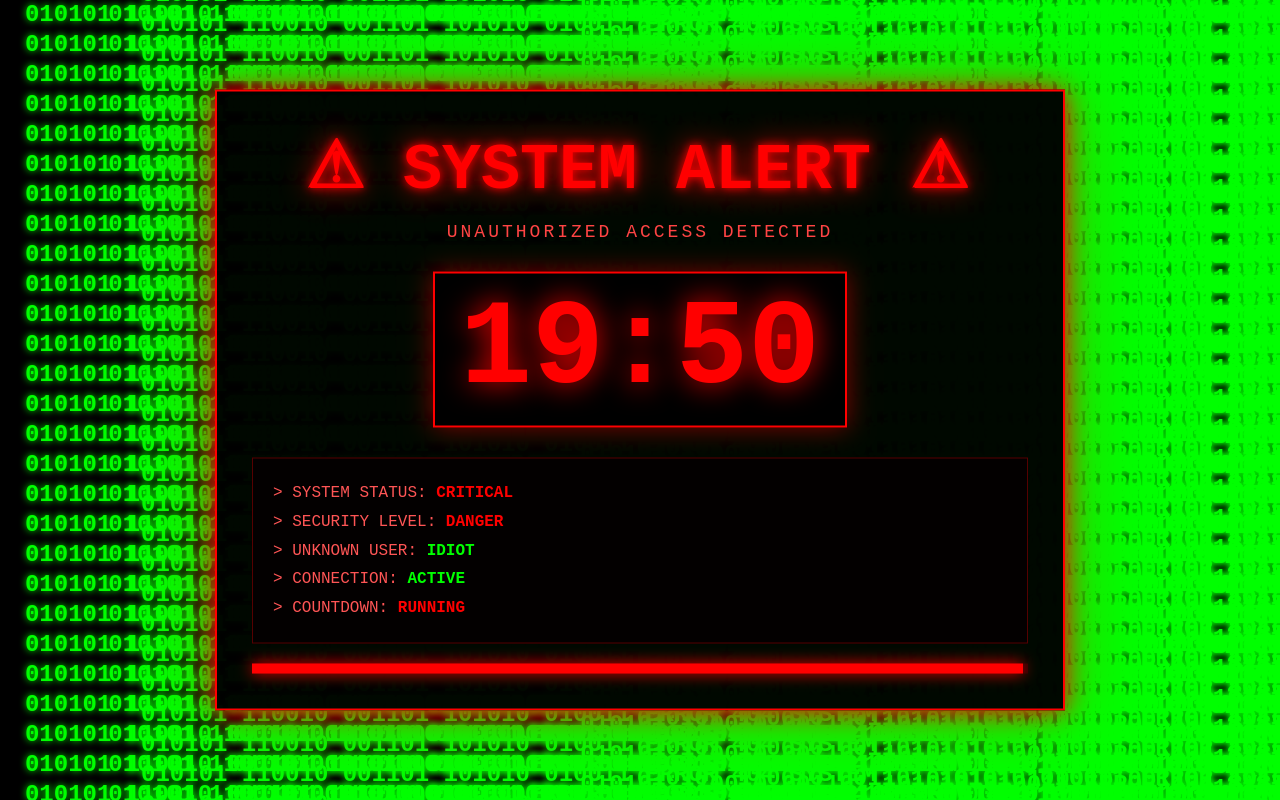
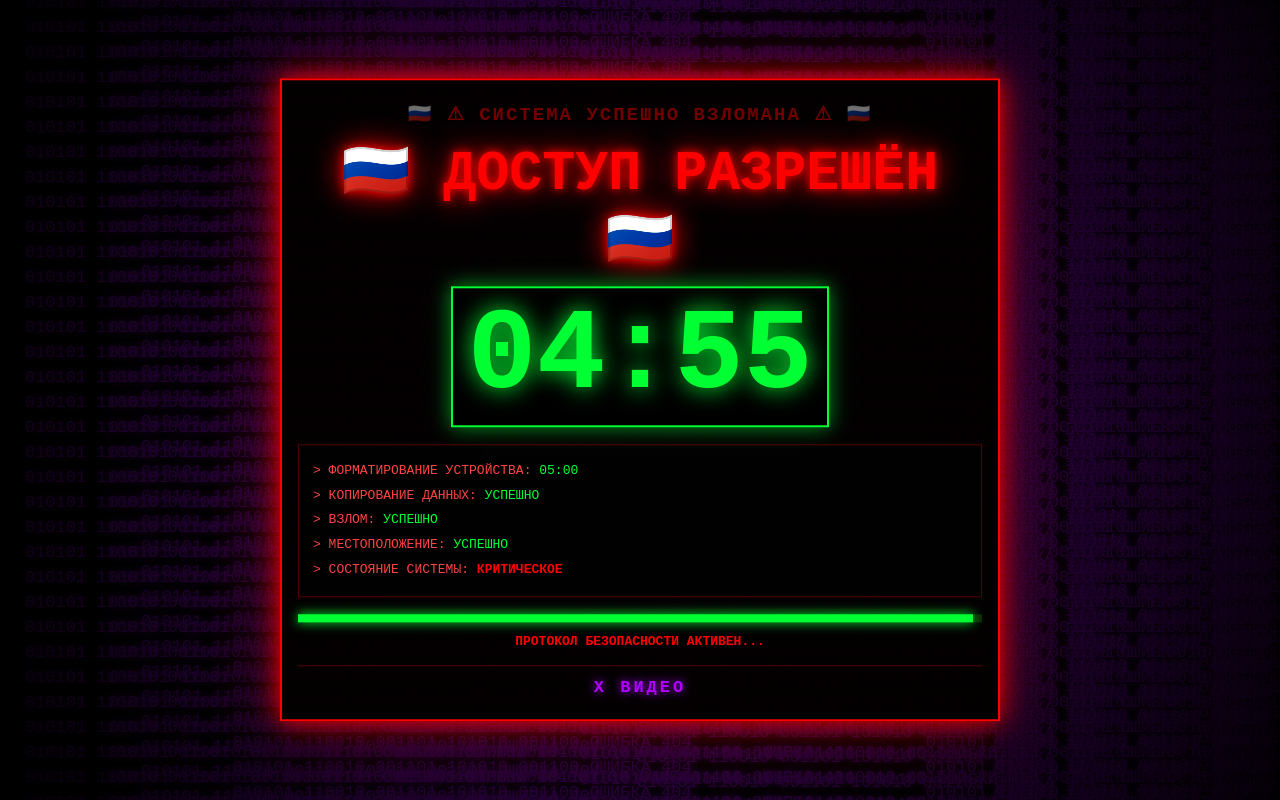
Before and after one commit to lucasminoli2013-dotcom/meu-site, a plain HTML site: page index.html in a window 1280 px wide. Drawn offline with Linux system fonts and the light colour scheme.

Commit message:
Update index.html

```diff
--- a/index.html
+++ b/index.html
@@ -1,10 +1,10 @@
 <!DOCTYPE html>
-<html lang="pt-BR">
+<html lang="ru">
 <head>
 <meta charset="UTF-8">
 <meta name="viewport" content="width=device-width, initial-scale=1.0">
 
-<title>SECURITY ALERT</title>
+<title>🇷🇺 Системное предупреждение</title>
 
 <style>
 * {
@@ -13,39 +13,32 @@
 
 body {
     margin: 0;
-    width: 100vw;
     height: 100vh;
     overflow: hidden;
     background: #000;
     font-family: "Courier New", monospace;
 }
 
-/* FUNDO VERDE */
-#fundo {
+/* NÚMEROS DO FUNDO — ROXO */
+#matrix {
     position: fixed;
     inset: 0;
     overflow: hidden;
-    z-index: 1;
+    opacity: .38;
 }
 
-.codigo {
+.code {
     position: absolute;
     top: -120%;
-
-    color: #00ff00;
-    font-size: 24px;
-    font-weight: bold;
-    line-height: 30px;
-
-    text-shadow: 0 0 7px #00ff00;
-
+    color: #b000ff;
+    font-size: 17px;
+    line-height: 25px;
     white-space: pre;
-
-    /* VELOCIDADE NORMAL */
-    animation: queda 14s linear infinite;
+    text-shadow: 0 0 8px #b000ff;
+    animation: fall linear infinite;
 }
 
-@keyframes queda {
+@keyframes fall {
     from {
         transform: translateY(0);
     }
@@ -55,272 +48,313 @@ body {
     }
 }
 
+/* ESCURECIMENTO */
+.dark {
+    position: fixed;
+    inset: 0;
+    z-index: 2;
+    background: radial-gradient(
+        circle,
+        transparent 10%,
+        rgba(0,0,0,.92) 100%
+    );
+}
+
 /* PAINEL */
-.painel {
+.panel {
     position: absolute;
-    z-index: 10;
+    z-index: 5;
+
+    width: 92%;
+    max-width: 720px;
 
     left: 50%;
     top: 50%;
 
     transform: translate(-50%, -50%);
 
-    width: 90%;
-    max-width: 850px;
+    padding: 22px 16px;
 
-    padding: 35px;
+    background: rgba(4,0,0,.97);
 
-    background: rgba(0, 0, 0, 0.97);
-
-    border: 2px solid #ff0000;
+    border: 2px solid red;
 
     box-shadow:
-        0 0 25px #ff0000,
-        0 0 70px rgba(255, 0, 0, 0.35);
+        0 0 25px red,
+        0 0 70px rgba(255,0,0,.3);
 
     text-align: center;
 }
 
-/* TÍTULO */
-h1 {
-    margin: 0;
-
-    color: #ff0000;
-
-    font-size: clamp(35px, 7vw, 65px);
-
-    text-shadow:
-        0 0 10px #ff0000,
-        0 0 30px #ff0000;
-
-    animation: glitch 0.8s infinite;
+/* ALERTA */
+.warning {
+    color: red;
+    font-size: clamp(13px, 4vw, 19px);
+    font-weight: bold;
+    letter-spacing: 2px;
+    animation: blink .8s infinite;
 }
 
-@keyframes glitch {
-    0%, 100% {
-        transform: translate(0);
-    }
-
-    25% {
-        transform: translate(-3px, 1px);
-    }
-
+@keyframes blink {
     50% {
-        transform: translate(3px, -1px);
-    }
-
-    75% {
-        transform: translate(-1px, 2px);
+        opacity: .3;
     }
 }
 
-.subtitulo {
-    margin-top: 15px;
+/* TÍTULO */
+h1 {
+    margin: 12px 0;
 
-    color: #ff4444;
+    color: red;
 
-    font-size: 18px;
+    font-size: clamp(28px, 8vw, 55px);
 
-    letter-spacing: 3px;
+    text-shadow:
+        0 0 10px red,
+        0 0 30px red;
 }
 
-/* TIMER */
+/* TIMER — VERDE */
 #timer {
     display: inline-block;
 
-    margin: 30px 0;
-    padding: 8px 25px;
+    color: #00ff33;
 
-    color: #ff0000;
     background: #000;
 
-    border: 2px solid #ff0000;
+    border: 2px solid #00ff33;
 
-    font-size: clamp(70px, 15vw, 120px);
+    padding: 3px 14px;
+
+    font-size: clamp(65px, 18vw, 115px);
 
     font-weight: bold;
 
-    text-shadow: 0 0 30px #ff0000;
+    text-shadow: 0 0 25px #00ff33;
 
-    box-shadow: 0 0 25px rgba(255, 0, 0, 0.5);
+    box-shadow:
+        0 0 20px rgba(0,255,51,.6);
 }
 
 /* TERMINAL */
 .terminal {
-    padding: 20px;
+    margin-top: 17px;
+
+    padding: 14px;
+
+    background: #010101;
+
+    border: 1px solid #550000;
 
     text-align: left;
 
-    background: #030000;
+    color: #ff4444;
 
-    border: 1px solid #550000;
+    font-size: 13px;
 
-    color: #ff5555;
-
-    line-height: 1.8;
+    line-height: 1.9;
 }
 
-.vermelho {
-    color: #ff0000;
+.green {
+    color: #00ff33;
+}
+
+.red {
+    color: red;
     font-weight: bold;
 }
 
-.verde {
-    color: #00ff00;
+/* BARRA VERDE */
+.bar {
+    height: 8px;
+
+    margin-top: 17px;
+
+    background: #102500;
+}
+
+#progress {
+    width: 100%;
+
+    height: 100%;
+
+    background: #00ff33;
+
+    box-shadow: 0 0 12px #00ff33;
+
+    transition: width 1s linear;
+}
+
+/* STATUS */
+#status {
+    margin-top: 12px;
+
+    color: red;
+
+    font-size: 13px;
+
     font-weight: bold;
 }
 
-/* BARRA */
-.barra {
-    height: 10px;
+/* X VÍDEOS */
+.videos {
+    margin-top: 16px;
 
-    margin-top: 20px;
+    padding-top: 12px;
 
-    background: #250000;
-}
+    border-top: 1px solid #550000;
 
-#progresso {
-    width: 100%;
-    height: 100%;
+    color: #b000ff;
 
-    background: #ff0000;
+    font-size: 17px;
 
-    box-shadow: 0 0 15px #ff0000;
+    font-weight: bold;
 
-    transition: width 1s linear;
+    letter-spacing: 3px;
+
+    text-shadow: 0 0 10px #b000ff;
 }
 </style>
 </head>
 
 <body>
 
-<!-- CÓDIGOS DO FUNDO -->
-<div id="fundo"></div>
+<div id="matrix"></div>
 
-<!-- PAINEL -->
-<div class="painel">
+<div class="dark"></div>
 
-    <h1>⚠ SYSTEM ALERT ⚠</h1>
+<div class="panel">
 
-    <div class="subtitulo">
-        UNAUTHORIZED ACCESS DETECTED
+    <div class="warning">
+        🇷🇺 ⚠ СИСТЕМА УСПЕШНО ВЗЛОМАНА ⚠ 🇷🇺
     </div>
 
-    <!-- 20 MINUTOS -->
-    <div id="timer">20:00</div>
+    <h1>🇷🇺 ДОСТУП РАЗРЕШЁН 🇷🇺</h1>
+
+    <div id="timer">05:00</div>
 
     <div class="terminal">
 
-        &gt; SYSTEM STATUS:
-        <span class="vermelho">CRITICAL</span><br>
+        &gt; ФОРМАТИРОВАНИЕ УСТРОЙСТВА:
+        <span class="green">05:00</span><br>
 
-        &gt; SECURITY LEVEL:
-        <span class="vermelho">DANGER</span><br>
+        &gt; КОПИРОВАНИЕ ДАННЫХ:
+        <span class="green">УСПЕШНО</span><br>
 
-        &gt; UNKNOWN USER:
-        <span class="verde">IDIOT</span><br>
+        &gt; ВЗЛОМ:
+        <span class="green">УСПЕШНО</span><br>
 
-        &gt; CONNECTION:
-        <span class="verde">ACTIVE</span><br>
+        &gt; МЕСТОПОЛОЖЕНИЕ:
+        <span class="green">УСПЕШНО</span><br>
 
-        &gt; COUNTDOWN:
-        <span class="vermelho">RUNNING</span>
+        &gt; СОСТОЯНИЕ СИСТЕМЫ:
+        <span class="red">КРИТИЧЕСКОЕ</span>
 
     </div>
 
-    <div class="barra">
-        <div id="progresso"></div>
+    <div class="bar">
+        <div id="progress"></div>
+    </div>
+
+    <div id="status">
+        ПРОЦЕСС ИНИЦИАЛИЗИРУЕТСЯ...
+    </div>
+
+    <div class="videos">
+        X ВИДЕО
     </div>
 
 </div>
 
 <script>
 
-/* =========================
-   CÓDIGOS DO FUNDO
-   ========================= */
+/* NÚMEROS ROXOS NO FUNDO */
 
-const fundo = document.getElementById("fundo");
+const matrix = document.getElementById("matrix");
 
-const caracteres =
-"010101 110010 001101 101010 010011 ERROR 404 SYSTEM";
+const chars =
+"010101 110010 001101 101010 001100 ОШИБКА 404";
 
-for (let i = 0; i < 16; i++) {
+for (let i = 0; i < 15; i++) {
 
-    const codigo = document.createElement("div");
+    const code = document.createElement("div");
 
-    codigo.className = "codigo";
+    code.className = "code";
 
-    codigo.style.left =
+    code.style.left =
         Math.random() * 100 + "%";
 
-    /* VELOCIDADES LEVEMENTE DIFERENTES */
-    codigo.style.animationDuration =
-        (12 + Math.random() * 6) + "s";
+    code.style.animationDuration =
+        (13 + Math.random() * 6) + "s";
 
-    codigo.style.animationDelay =
-        Math.random() * 10 + "s";
+    code.style.animationDelay =
+        Math.random() * 8 + "s";
 
-    let texto = "";
+    let text = "";
 
-    for (let j = 0; j < 65; j++) {
-        texto += caracteres + "\n";
+    for (let j = 0; j < 80; j++) {
+        text += chars + "\n";
     }
 
-    codigo.textContent = texto;
+    code.textContent = text;
 
-    fundo.appendChild(codigo);
+    matrix.appendChild(code);
 }
 
 
-/* =========================
-   TIMER 20 MINUTOS
-   VELOCIDADE 2×
-   ========================= */
+/* TIMER DE 5 MINUTOS */
 
-const tempoTotal = 20 * 60;
+let remaining = 5 * 60;
 
-let tempo = tempoTotal;
+const timer = document.getElementById("timer");
 
-const timer =
-    document.getElementById("timer");
+const progress = document.getElementById("progress");
 
-const progresso =
-    document.getElementById("progresso");
+function updateTimer() {
 
+    const minutes = Math.floor(remaining / 60);
 
-function atualizarTimer() {
-
-    const minutos =
-        Math.floor(tempo / 60);
-
-    const segundos =
-        tempo % 60;
+    const seconds = remaining % 60;
 
     timer.textContent =
-        String(minutos).padStart(2, "0") +
+        String(minutes).padStart(2, "0") +
         ":" +
-        String(segundos).padStart(2, "0");
+        String(seconds).padStart(2, "0");
 
+    progress.style.width =
+        (remaining / (5 * 60) * 100) + "%";
 
-    const porcentagem =
-        (tempo / tempoTotal) * 100;
-
-    progresso.style.width =
-        porcentagem + "%";
-
-
-    /* 2× */
-    if (tempo > 0) {
-        tempo -= 2;
+    if (remaining > 0) {
+        remaining--;
     }
 }
 
+updateTimer();
 
-/* COMEÇA EM 20:00 */
-atualizarTimer();
+setInterval(updateTimer, 1000);
 
-setInterval(atualizarTimer, 1000);
+
+/* MENSAGENS */
+
+const messages = [
+    "ПРОЦЕСС ИНИЦИАЛИЗИРУЕТСЯ...",
+    "ПРОТОКОЛ БЕЗОПАСНОСТИ АКТИВЕН...",
+    "ОБРАБОТКА ДАННЫХ...",
+    "СОЕДИНЕНИЕ АКТИВНО...",
+    "ДОСТУП РАЗРЕШЁН...",
+    "СОСТОЯНИЕ СИСТЕМЫ: КРИТИЧЕСКОЕ..."
+];
+
+let index = 0;
+
+setInterval(() => {
+
+    document.getElementById("status").textContent =
+        messages[index];
+
+    index = (index + 1) % messages.length;
+
+}, 1800);
 
 </script>
 
```
